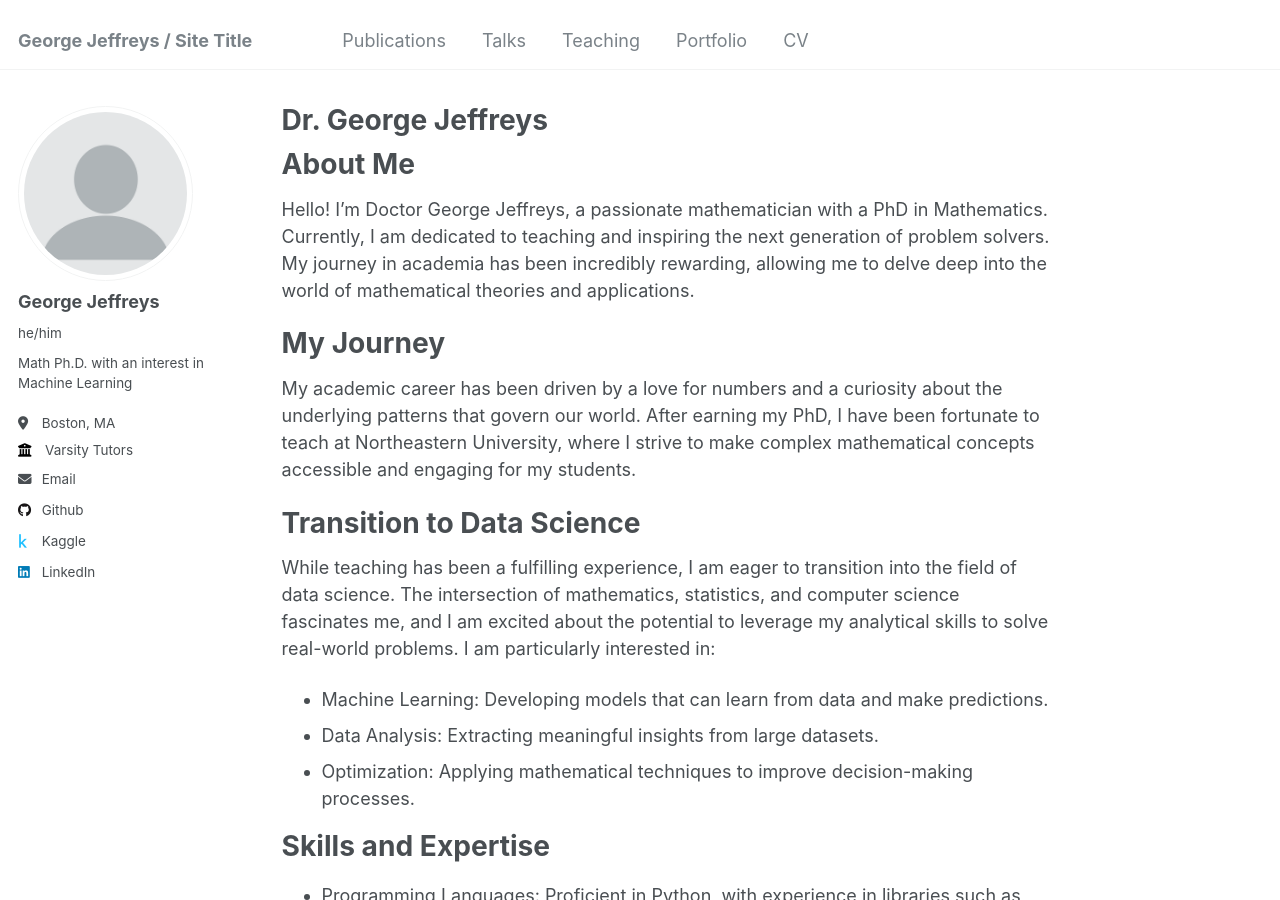
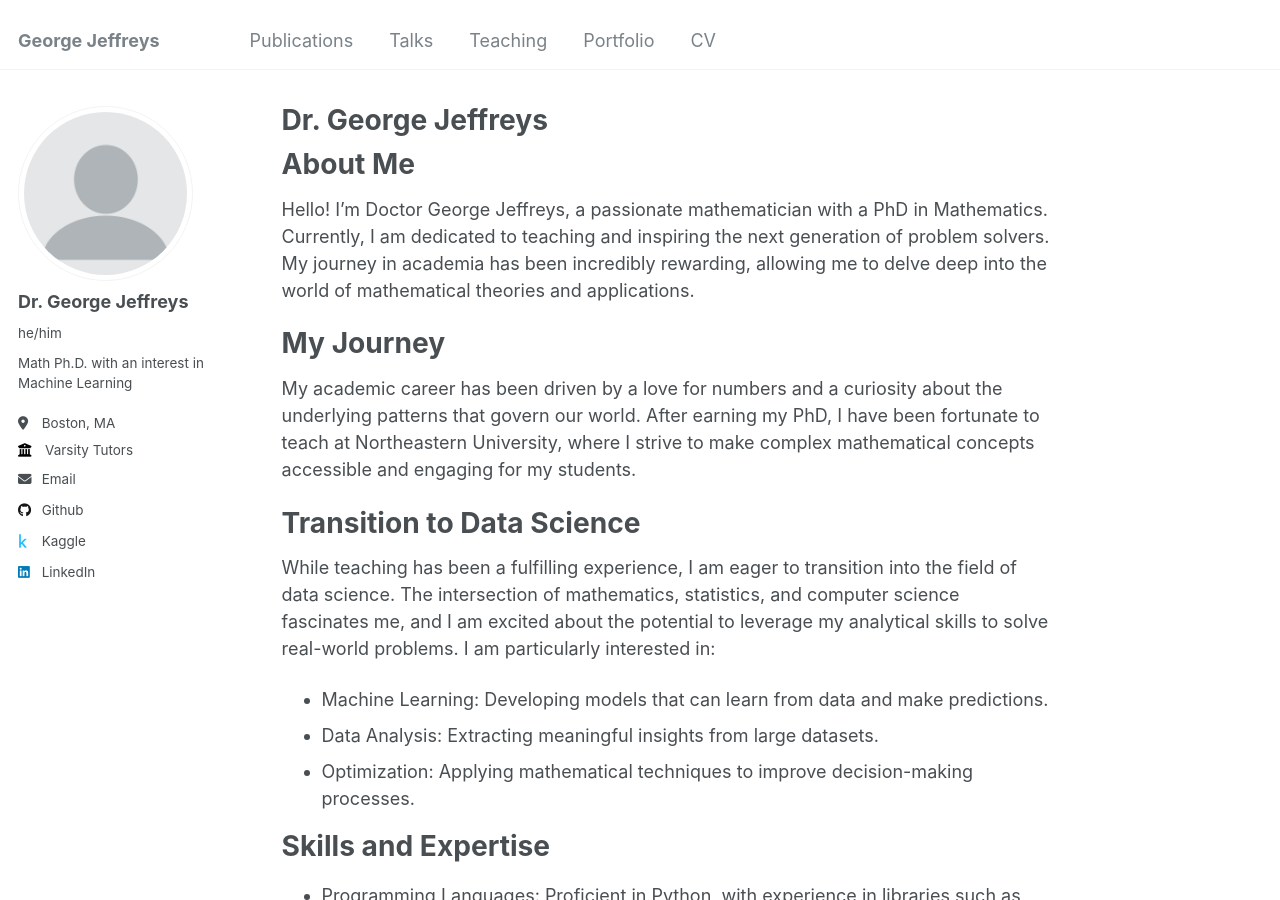
Before and after one commit to G-Jeffreys/G-Jeffreys.github.io, a Jekyll site: the page built from _pages/about.md, in a window 1280 px wide and 900 px high. Built offline with Jekyll 4.4.1, drawn with Linux system fonts in a browser that asks for light colours.

Commit message:
Update _config.yml

```diff
--- a/_config.yml
+++ b/_config.yml
@@ -8,7 +8,7 @@
 
 # Basic Site Settings
 locale                   : "en-US"
-title                    : "George Jeffreys / Site Title"
+title                    : "George Jeffreys"
 title_separator          : "-"
 name                     : &name "George Jeffreys"
 description              : &description "personal description"
@@ -22,7 +22,7 @@ repository               : "g-jeffreys/g-jeffreys.github.io"
 author:
   # Biographic information
   avatar           : "profile.png"
-  name             : "George Jeffreys"
+  name             : "Dr. George Jeffreys"
   pronouns         : "he/him" # example: "she/her"
   bio              : "Math Ph.D. with an interest in Machine Learning"
   location         : "Boston, MA"
@@ -57,7 +57,7 @@ author:
   keybase          : # Username
   instagram        : # Username
   lastfm           : # Username
-  linkedin         : "George Jeffreys" # Username
+  linkedin         : "george-jeffreys-555718b7" # Username
   mastodon         : # URL
   medium           : # URL
   pinterest        : # Username
```
